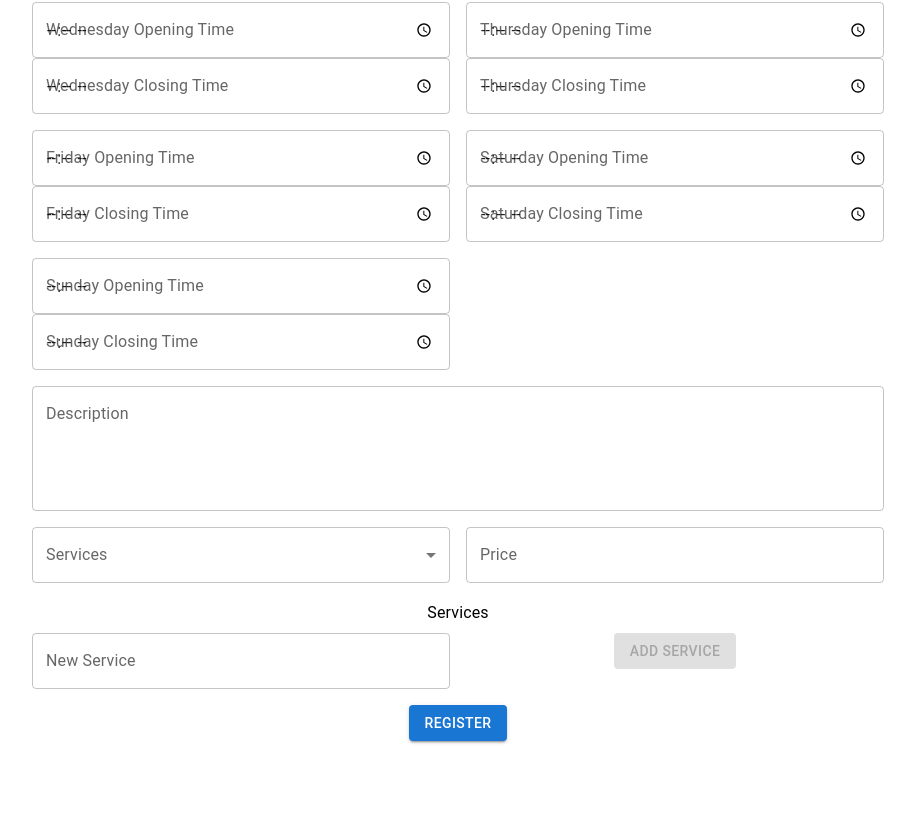
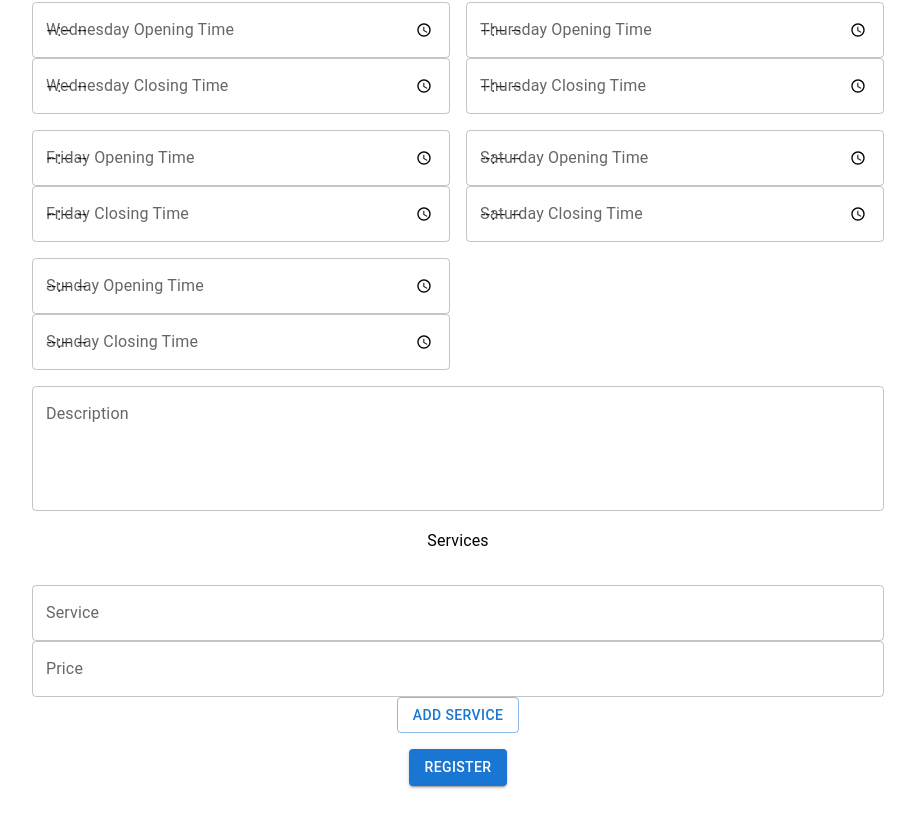
Before and after one commit to deepamshah007/rushlaundryweb, a React (Create React App) app: page /account in a window 1280 px wide. Shown: the part 576-1394 px from the top of the page, without its empty margins (182-1097 px from the left). Before the commit the page ends 1349 px from the top, so only its background shows below. Built offline with nearby package versions, Linux system fonts and the light colour scheme.

Commit message:
services added

```diff
--- a/src/components/Laundries.jsx
+++ b/src/components/Laundries.jsx
@@ -1,12 +1,5 @@
 import React, { useState, useEffect } from "react";
-import {
-  Container,
-  Typography,
-  Grid,
-  Card,
-  CardContent,
-} from "@mui/material";
-
+import { Container, Typography, Grid, Card, CardContent } from "@mui/material";
 
 const Laundries = () => {
   const [laundries, setLaundries] = useState([]);
@@ -29,6 +22,31 @@ const Laundries = () => {
     fetchLaundries();
   }, []);
 
+  const renderOpeningHours = (openingHours) => {
+    if (!openingHours) return null;
+
+    return Object.keys(openingHours).map((day) => (
+      <div key={day}>
+        <Typography variant="body2" color="textSecondary">
+          {day}: {openingHours[day].openingTime} -{" "}
+          {openingHours[day].closingTime}
+        </Typography>
+      </div>
+    ));
+  };
+
+  const renderServices = (services) => {
+    if (!services) return null;
+
+    return Object.keys(services).map((service) => (
+      <div key={service}>
+        <Typography variant="body2" color="textSecondary">
+          {service}: {services[service]}
+        </Typography>
+      </div>
+    ));
+  };
+
   return (
     <Container maxWidth="md" sx={{ py: 4 }}>
       <Typography variant="h5" align="center" gutterBottom>
@@ -46,15 +64,22 @@ const Laundries = () => {
                   Location: {laundry.location}
                 </Typography>
                 <Typography variant="body2" color="textSecondary">
-                  Opening Hours: {laundry.openingHours}
+                  Owner Name: {laundry.ownerName}
                 </Typography>
                 <Typography variant="body2" color="textSecondary">
-                  Services: {laundry.services}
+                  Email: {laundry.email}
                 </Typography>
                 <Typography variant="body2" color="textSecondary">
-                  Price: {laundry.price}
+                  ID: {laundry._id}
                 </Typography>
-                {/* Add more details to display */}
+                <Typography variant="body2" color="textSecondary">
+                  Opening Hours:
+                  {renderOpeningHours(laundry.openingHours)}
+                </Typography>
+                <Typography variant="body2" color="textSecondary">
+                  Services:
+                  {renderServices(laundry.services)}
+                </Typography>
               </CardContent>
             </Card>
           </Grid>
--- a/src/components/LaundryRegister.jsx
+++ b/src/components/LaundryRegister.jsx
@@ -6,10 +6,6 @@ import {
   TextField,
   Button,
   Grid,
-  FormControl,
-  Select,
-  MenuItem,
-  InputLabel,
 } from "@mui/material";
 
 import { useNavigate } from "react-router-dom";
@@ -32,19 +28,32 @@ const LaundryRegister = () => {
       Sunday: { openingTime: "", closingTime: "" },
     },
     description: "",
-    services: [],
-    price: "",
+    services: {},
     picture1: null,
     picture2: null,
   });
-
-  const [newService, setNewService] = useState("");
 
   const navigate = useNavigate();
 
   const handleChange = (e) => {
     const { name, value } = e.target;
+    if (name === "services") {
+      setFormData({ ...formData, services: value });
+    } else {
       setFormData({ ...formData, [name]: value });
+    }
+  };
+
+  const handleServiceChange = (serviceName, price) => {
+    setFormData({
+      ...formData,
+      services: {
+        ...formData.services,
+        [serviceName]: price,
+      },
+      newService: "",
+      newPrice: "",
+    });
   };
 
   const handleOpeningHoursChange = (day, timeType, value) => {
@@ -60,18 +69,22 @@ const LaundryRegister = () => {
     });
   };
 
-  const handleAddService = () => {
-    if (newService) {
-      setFormData({
-        ...formData,
-        services: [...formData.services, newService],
-      });
-      setNewService("");
-    }
-  };
-
   const handleSubmit = async (e) => {
     e.preventDefault();
+
+    // Convert opening hours to string format
+    const formattedFormData = {
+      ...formData,
+      openingHours: Object.fromEntries(
+        Object.entries(formData.openingHours).map(([day, hours]) => [
+          day,
+          {
+            openingTime: hours.openingTime.toString(),
+            closingTime: hours.closingTime.toString(),
+          },
+        ])
+      ),
+    };
 
     // Register the user
     try {
@@ -83,10 +96,12 @@ const LaundryRegister = () => {
             "Content-Type": "application/json",
           },
           body: JSON.stringify({
-            name: formData.ownerName,
-            contactNumber: formData.contactNumber,
-            email: formData.email,
-            password: formData.password,
+            name: formattedFormData.ownerName,
+            email: formattedFormData.email,
+            password: formattedFormData.password,
+            mailingAddress: formattedFormData.location,
+            postalCode: "AAAAA",
+            contactNumber: formattedFormData.contactNumber,
             userType: "laundry",
           }),
         }
@@ -100,36 +115,29 @@ const LaundryRegister = () => {
       const userData = await response.json();
       console.log("User registered successfully:", userData);
 
-      // Now send laundry registration data to the backend
-      const formDataToSend = new FormData();
-      for (const key in formData) {
-        if (formData[key] instanceof File) {
-          formDataToSend.append(key, formData[key]);
-        } else {
-          formDataToSend.append(key, JSON.stringify(formData[key]));
-        }
-      }
-
       const laundryResponse = await fetch(
         "https://rush-laundry-0835134be79d.herokuapp.com/api/laundry",
         {
           method: "POST",
-          body: formDataToSend,
+          headers: {
+            "Content-Type": "application/json",
+          },
+          body: JSON.stringify(formattedFormData),
         }
       );
 
       if (!laundryResponse.ok) {
-        throw new Error("Failed to register laundrette");
+        throw new Error("Failed to register launderette");
       }
 
       const data = await laundryResponse.json();
-      console.log("Laundrette registered successfully:", data);
+      console.log("Launderette registered successfully:", data);
       // Add any further handling here, such as redirecting to a new page or showing a success message
 
       // navigate home
       navigate("/");
     } catch (error) {
-      console.error("Error registering laundrette:", error.message);
+      console.error("Error registering launderette:", error.message);
       // Handle error, such as displaying an error message to the user
     }
   };
@@ -137,7 +145,7 @@ const LaundryRegister = () => {
   return (
     <Container maxWidth="md" sx={{ py: 4 }}>
       <Typography variant="h5" align="center" gutterBottom>
-        Register for Laundratte
+        Register for Launderette
       </Typography>
       <Box component="form" onSubmit={handleSubmit}>
         <Grid container spacing={2}>
@@ -250,60 +258,56 @@ const LaundryRegister = () => {
               rows={4}
             />
           </Grid>
-          <Grid item xs={12} sm={6}>
-            <FormControl fullWidth>
-              <InputLabel htmlFor="services">Services</InputLabel>
-              <Select
-                fullWidth
-                label="Services"
-                id="services"
-                name="services"
-                value={formData.services}
-                onChange={handleChange}
-              >
-                <MenuItem value="Washing">Washing</MenuItem>
-                <MenuItem value="Ironing">Ironing</MenuItem>
-                <MenuItem value="Dry Cleaning">Dry Cleaning</MenuItem>
-              </Select>
-            </FormControl>
-          </Grid>
-          <Grid item xs={12} sm={6}>
-            <TextField
-              fullWidth
-              label="Price"
-              name="price"
-              type="number"
-              value={formData.price}
-              onChange={handleChange}
-            />
-          </Grid>
           <Grid item xs={12}>
             <Typography variant="subtitle1" gutterBottom>
               Services
             </Typography>
-            {formData.services.map((service, index) => (
-              <Typography key={index} variant="body1">
-                {service}
-              </Typography>
-            ))}
-            <Grid container spacing={2}>
-              <Grid item xs={12} sm={6}>
+            <Grid container spacing={2} gap={1}>
+              {Object.keys(formData.services).map((service, index) => (
+                <React.Fragment key={index}>
+                  <Grid item xs={6}>
                     <TextField
                       fullWidth
-                  label="New Service"
-                  value={newService}
-                  onChange={(e) => setNewService(e.target.value)}
+                      label="Service"
+                      name={`service-${index}`}
+                      value={service}
                     />
                   </Grid>
-              <Grid item xs={12} sm={6}>
+                  <Grid item xs={6}>
+                    <TextField
+                      fullWidth
+                      label="Price"
+                      name={`price-${index}`}
+                      value={formData.services[service]}
+                      onChange={(e) =>
+                        handleServiceChange(service, e.target.value)
+                      }
+                    />
+                  </Grid>
+                </React.Fragment>
+              ))}
+            </Grid>
+            <Grid item xs={12} paddingTop={5}>
+              <TextField
+                fullWidth
+                label="Service"
+                name="newService"
+                onChange={handleChange}
+              />
+              <TextField
+                fullWidth
+                label="Price"
+                name="newPrice"
+                onChange={handleChange}
+              />
               <Button
-                  variant="contained"
-                  onClick={handleAddService}
-                  disabled={!newService}
+                variant="outlined"
+                onClick={() =>
+                  handleServiceChange(formData.newService, formData.newPrice)
+                }
               >
                 Add Service
               </Button>
-              </Grid>
             </Grid>
           </Grid>
         </Grid>
```
Lines whose indentation alone changed are shown as unchanged.
